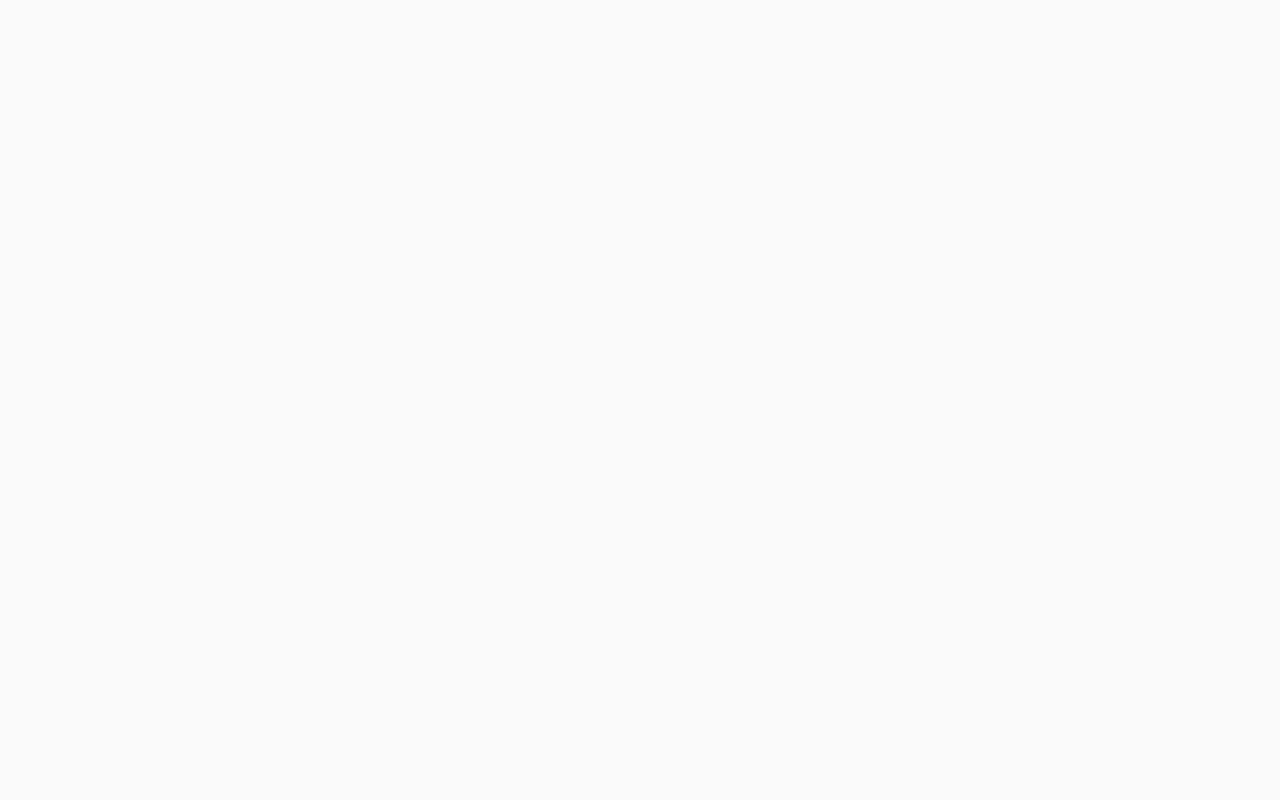
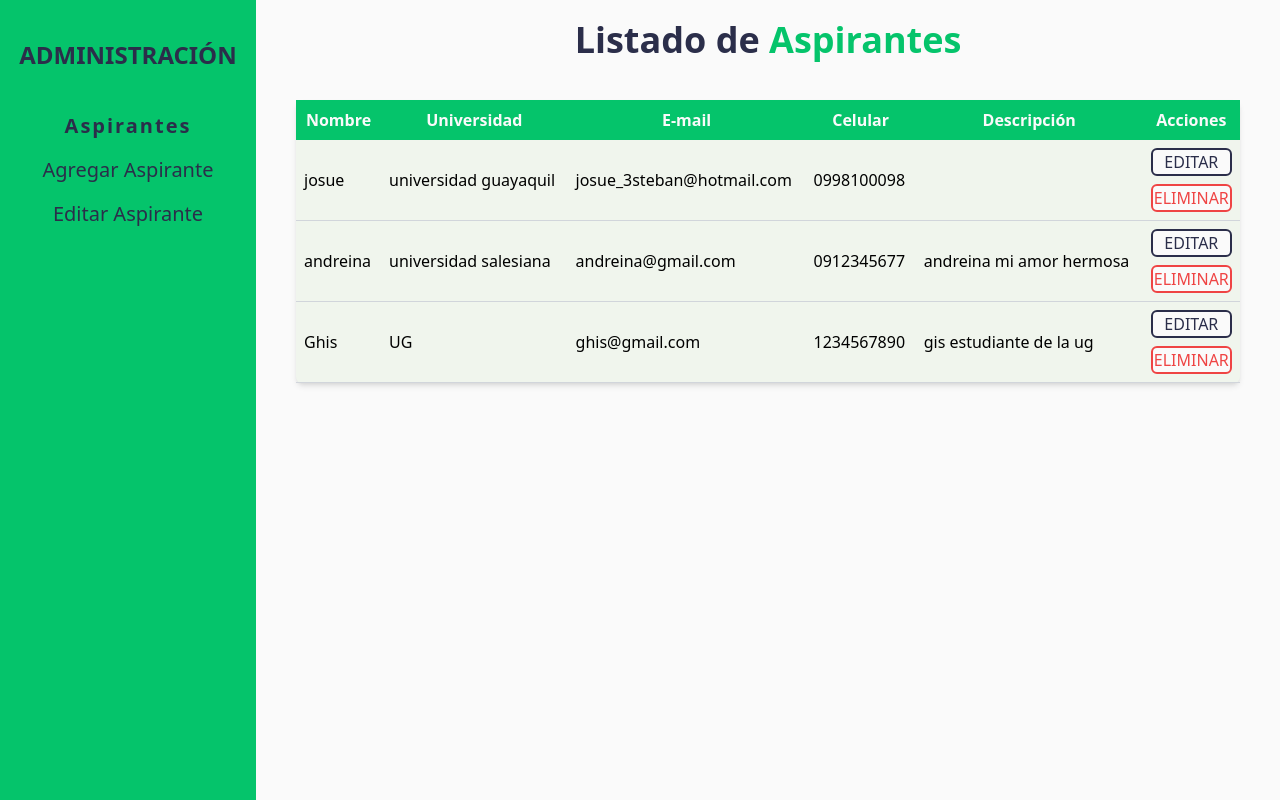
Before and after one commit to josu3steban/practica-admin-aspirantes, a React (Vite) app: page / in a window 1280 px wide. Before the commit this address had no page. Built offline with nearby package versions, Linux system fonts and the light colour scheme; data requests are answered from the project's data file.

Commit message:
Rutas modificadas

```diff
--- a/src/App.jsx
+++ b/src/App.jsx
@@ -15,7 +15,7 @@ const App = () => {
           <Route index element={ <LogginScreen />} />
         </Route> */}
 
-        <Route path='/users' element={ <UserScreen /> }>
+        <Route path='/' element={ <UserScreen /> }>
           <Route index element={ <UserListContainer /> } />
           <Route path='new' element={ <UserNew /> } />
           <Route path='update' element={ <UserUpdate /> } />
--- a/src/components/users/SideBar.jsx
+++ b/src/components/users/SideBar.jsx
@@ -16,22 +16,22 @@ export const SideBar = () => {
       </h2>
 
       <Link
-        to="/users"
-        className={`${urlActual === '/users' && ' text-xl font-semibold tracking-widest' } ' block text-center mb-4 text-xl font-medium transition-all w-auto '`}
+        to="/"
+        className={`${urlActual === '/' && ' text-xl font-semibold tracking-widest' } ' block text-center mb-4 text-xl font-medium transition-all w-auto '`}
       >
         Aspirantes
       </Link>
 
       <Link
-        to="/users/new"
-        className={` ${urlActual === '/users/new' && ' text-xl font-semibold tracking-widest'}  block text-center mb-4 text-xl font-medium transition-all '`}
+        to="/new"
+        className={` ${urlActual === '/new' && ' text-xl font-semibold tracking-widest'}  block text-center mb-4 text-xl font-medium transition-all '`}
       >
         Agregar Aspirante
       </Link>
 
       <Link
-        to="/users/update"
-        className={` ${urlActual === '/users/update' && ' text-xl font-semibold tracking-widest'}  block text-center text-xl font-medium transition-all '`}
+        to="/update"
+        className={` ${urlActual === '/update' && ' text-xl font-semibold tracking-widest'}  block text-center text-xl font-medium transition-all '`}
       >
         Editar Aspirante
       </Link>
```
